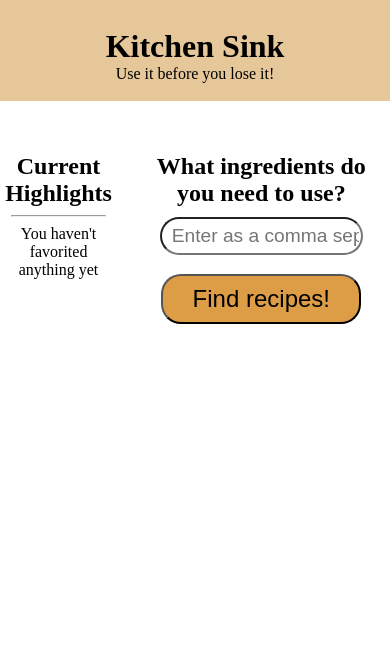
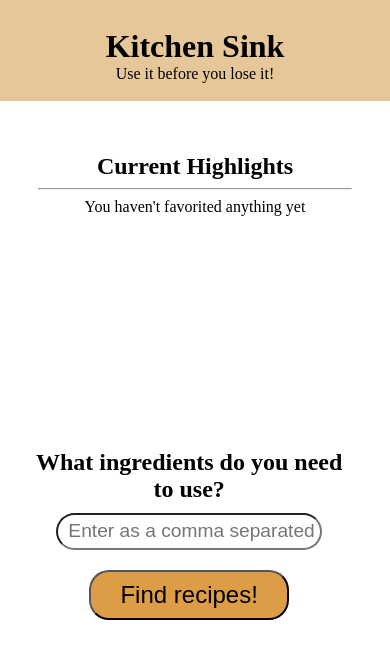
Before and after one commit to CJSpohn/niche, a React (Create React App) app: page / in a window 390 px wide. Shown: the top 658 px of the page. Built offline with nearby package versions, Linux system fonts and the light colour scheme.

Commit message:
Move aside above recipe display

```diff
--- a/src/components/App/App.css
+++ b/src/components/App/App.css
@@ -8,3 +8,9 @@
   text-align: center;
   margin-top: 10vh;
 }
+
+@media screen and (max-width: 900px) {
+  .body-wrapper {
+    flex-direction: column;
+  }
+}
--- a/src/components/Aside/Aside.css
+++ b/src/components/Aside/Aside.css
@@ -1,7 +1,7 @@
 .aside {
   margin-top: 5vh;
   width: 30vw;
-  height: 90vh;
+  height: 70vh;
   text-align: center;
 }
 
@@ -12,3 +12,11 @@ h1 {
 hr {
   width: 80%;
 }
+
+@media screen and (max-width: 900px) {
+  .aside {
+    width: 100vw;
+    height: 30vh;
+    overflow-y: scroll;
+  }
+}
--- a/src/components/RecipeResults/RecipeResults.css
+++ b/src/components/RecipeResults/RecipeResults.css
@@ -9,3 +9,15 @@
 .no-results {
   grid-column: span 3 / auto;
 }
+
+@media screen and (max-width: 600px) {
+  .card-grid {
+    grid-template-columns: repeat(2, 1fr)
+  }
+}
+
+@media screen and (max-width: 400px) {
+  .card-grid {
+    grid-template-columns: repeat(1, 1fr)
+  }
+}
--- a/src/components/Recipes/Recipes.css
+++ b/src/components/Recipes/Recipes.css
@@ -5,3 +5,16 @@
   margin-right: 3vw;
   text-align: center;
 }
+
+
+@media screen and (max-width: 900px) {
+  .recipes {
+    width: 90vw;
+  }
+}
+
+@media screen and (max-width: 400px) {
+  .recipes {
+    width: 80vw;
+  }
+}
```
